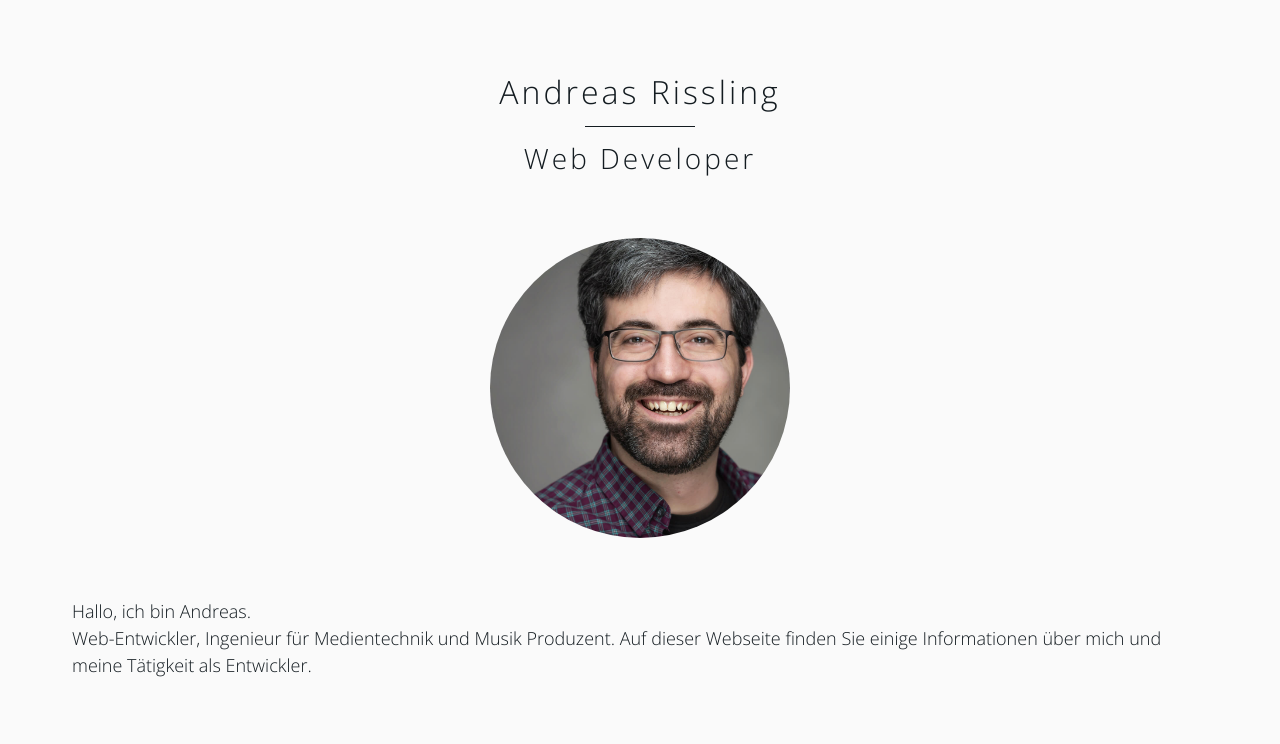
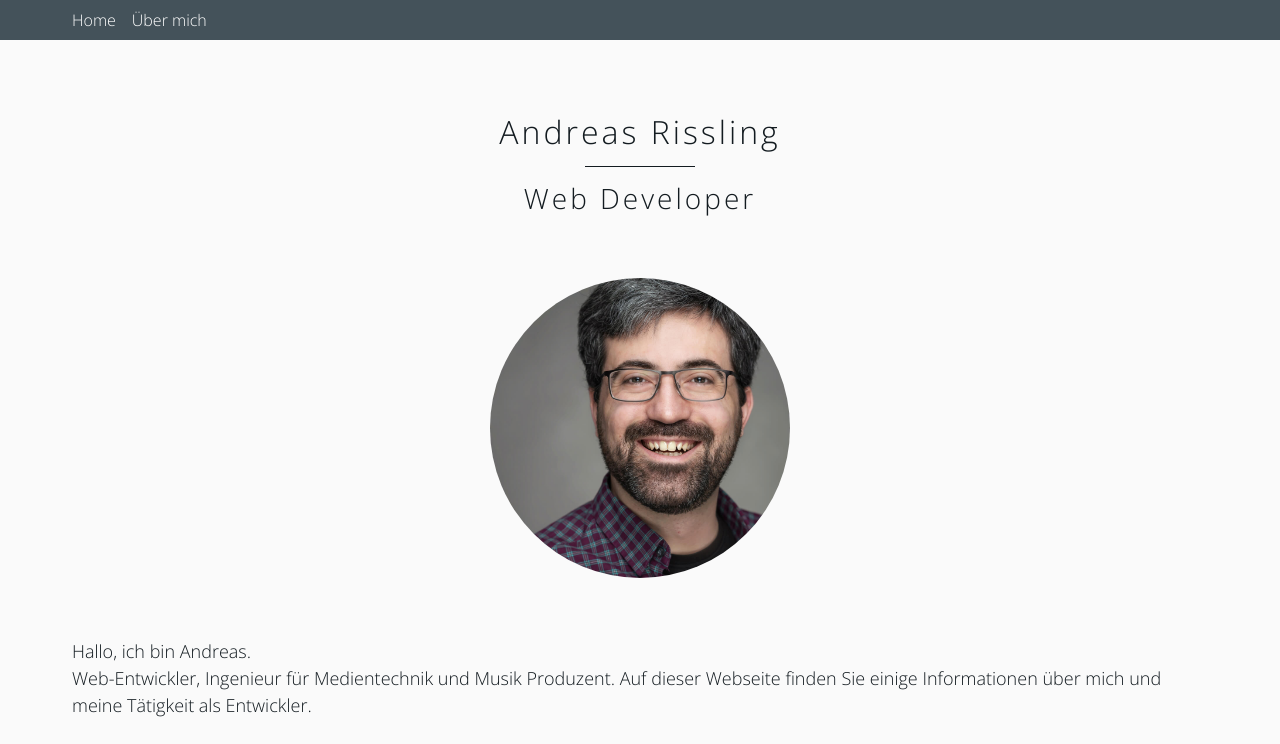
Before and after one commit to arisslin/personal-website-v2, a Gatsby site: page / in a window 1280 px wide. Shown: the top 744 px of the page. Built offline with nearby package versions, Linux system fonts and the light colour scheme; Gatsby itself is replaced by a stand-in of ours.

Commit message:
Add basic navigation

```diff
--- a/src/common/components/Navigation/Navigation.tsx
+++ b/src/common/components/Navigation/Navigation.tsx
@@ -1,4 +1,5 @@
 import * as React from 'react';
+import styled from 'styled-components/macro';
 import { Link } from '../../../types/dataTypes';
 
 export type NavigationProps = {
@@ -7,15 +8,39 @@ export type NavigationProps = {
 
 const Navigation = ({ links }: NavigationProps) => {
   return (
-    <nav data-testid={testId}>
-      {links.map((link, index) => (
-        <a key={'nav-link-' + index} href={link.href}>
-          {link.text}
-        </a>
-      ))}
-    </nav>
+    <NavStyled data-testid={testId}>
+      <div className='layout-container'>
+        {links.map((link, index) => (
+          <a key={'nav-link-' + index} href={link.href}>
+            {link.text}
+          </a>
+        ))}
+      </div>
+    </NavStyled>
   );
 };
+
+const NavStyled = styled.nav`
+  position: sticky;
+  top: 0;
+  height: 40px;
+  background: var(--color-primary);
+  z-index: 1;
+
+  .layout-container {
+    display: flex;
+    align-items: stretch;
+    height: 100%;
+  }
+
+  a {
+    display: flex;
+    align-items: center;
+    margin-right: 16px;
+    color: white;
+    text-decoration: none;
+  }
+`;
 
 export const testId = 'navigation';
 
--- a/src/common/components/Page/Page.tsx
+++ b/src/common/components/Page/Page.tsx
@@ -1,6 +1,8 @@
 import * as React from 'react';
 import GlobalStyles from '../../styles';
 import { Helmet } from 'react-helmet';
+import Navigation from '../Navigation/Navigation';
+import { mockedNavigationLinks } from '../../../mocks/mockedNavigationLinks';
 
 export type PageProps = {
   children: React.ReactNode;
@@ -15,6 +17,7 @@ const Page = ({ children, title }: PageProps) => {
         <meta charSet='utf-8' />
         <title>{title}</title>
       </Helmet>
+      <Navigation links={mockedNavigationLinks} />
       <main>{children}</main>
     </>
   );
--- a/src/mocks/mockedNavigationLinks.ts
+++ b/src/mocks/mockedNavigationLinks.ts
@@ -1,9 +1,9 @@
 import { Link } from '../types/dataTypes';
 
 export const mockedNavigationLinks: Link[] = [
-  { href: '', text: 'Home' },
+  { href: '/', text: 'Home' },
   {
     href: '/aboutme',
-    text: 'About me',
+    text: 'Über mich',
   },
 ];
--- a/src/pages/index.tsx
+++ b/src/pages/index.tsx
@@ -45,6 +45,7 @@ const Image = styled.div`
     border-radius: 50%;
     margin: 60px auto;
     max-width: 260px;
+    z-index: 0;
 
     @media screen and (min-width: ${breakpoints.small}) {
       max-width: 300px;
```
